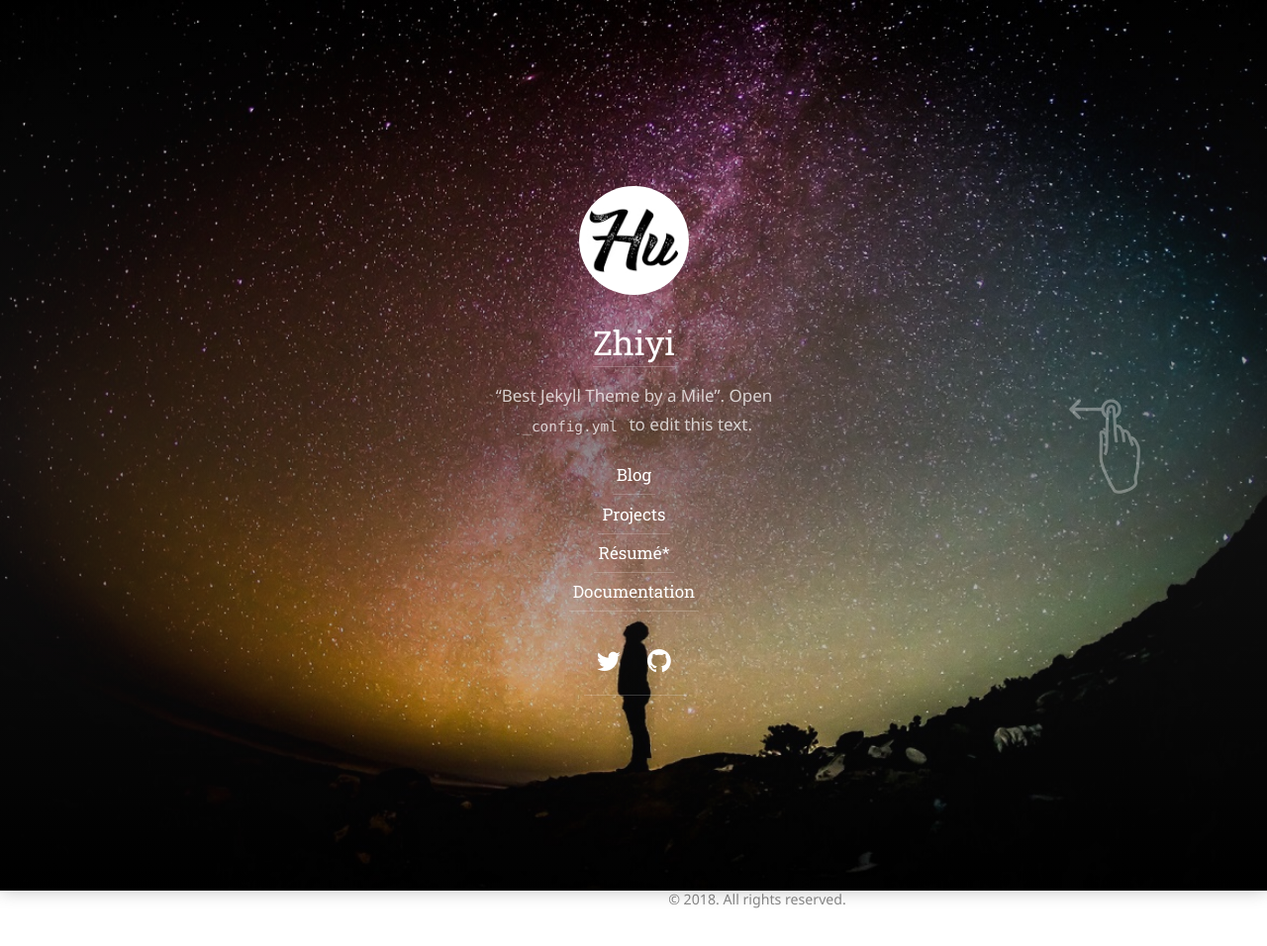
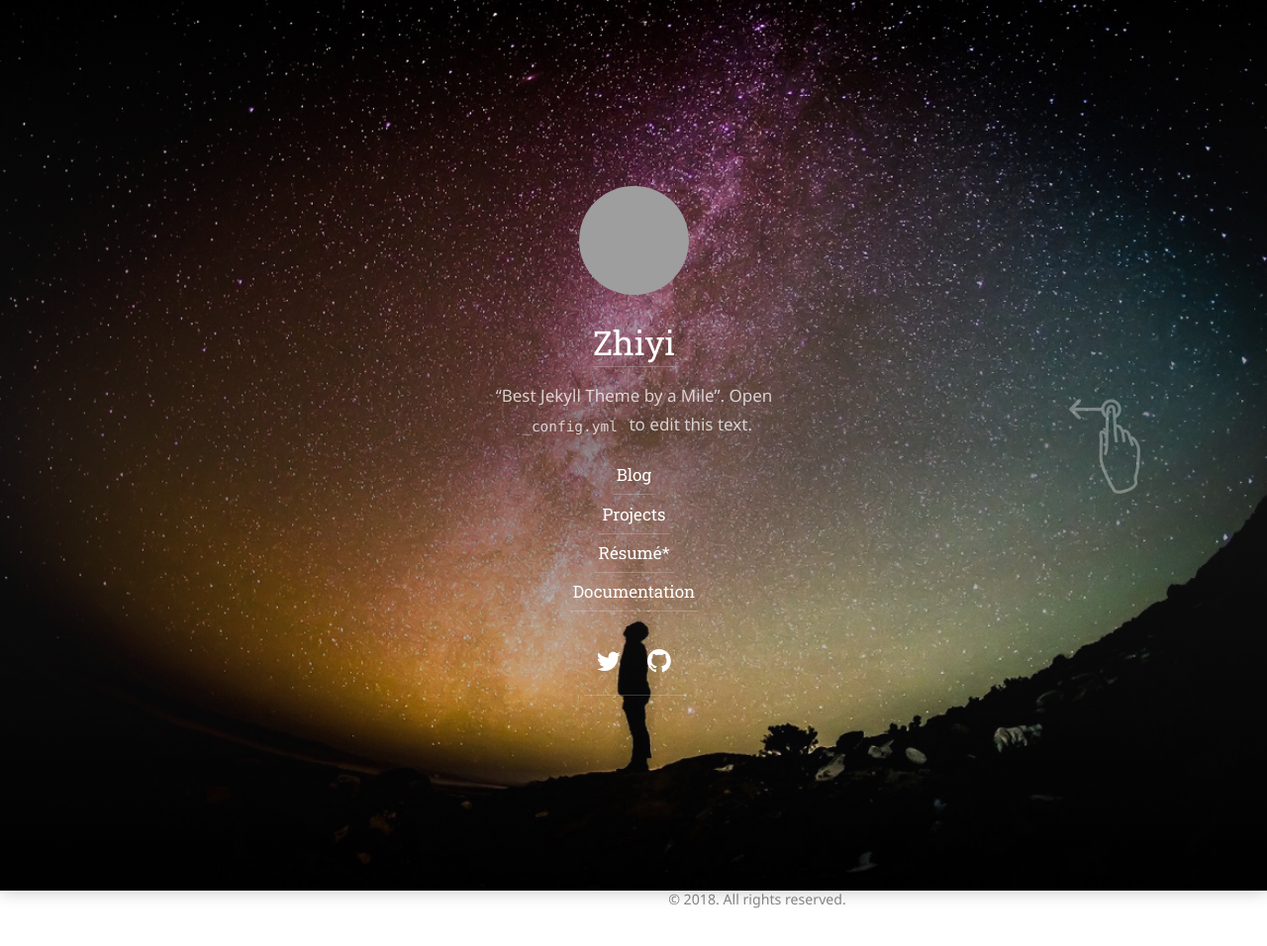
Before and after one commit to JacquelineHu/JacquelinHu.github.io, a Jekyll site: the page built from index.md, in a window 1280 px wide. Shown: the whole page at 99% size. Built offline with Jekyll 4.4.1, drawn with Linux system fonts in a browser that asks for light colours; some web fonts are replaced; our own code applies the rules of GitHub Pages for plain Markdown files; grey boxes are pictures that could not be loaded.

Commit message:
Update _config.yml

```diff
--- a/_config.yml
+++ b/_config.yml
@@ -38,7 +38,7 @@ keywords:              [Biomedical engineering, imaging, image processing]
 # A (square) logo for your site.
 # If provided, it will be shown at the top of the sidebar.
 # It also used by the `jekyll-seo-tag` plugin.
-logo:                  /assets/icons/avatar.jpg
+logo:                  /assets/icons/avatar.png
 
 # This should be the same author as first entry in `_data/authors.yml`.
 author:
```
